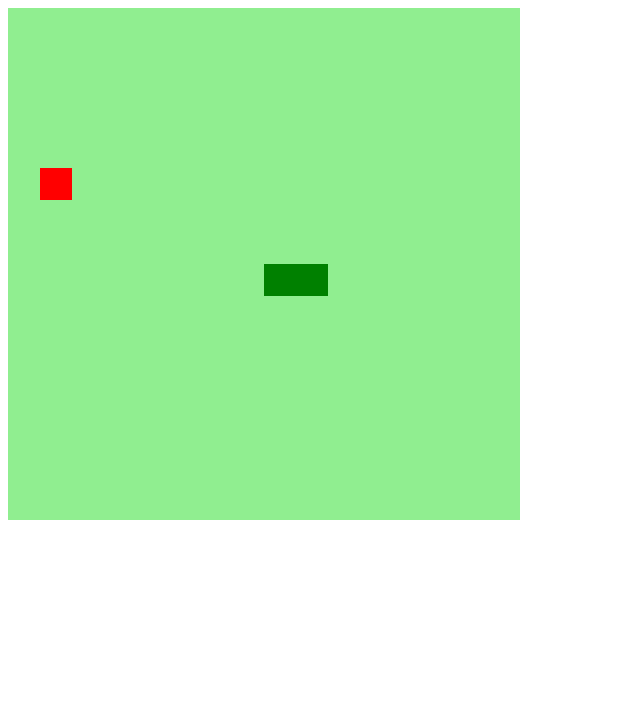
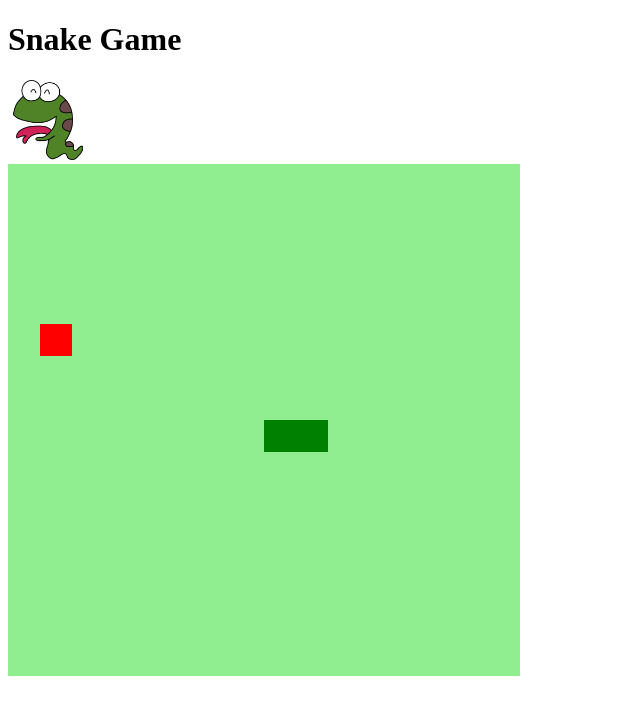
Before and after one commit to marisasales/snake-game, a plain HTML site: page index.html in a window 1280 px wide. Shown: the whole page, without its empty margins (0-640 px from the left). Drawn offline with Linux system fonts and the light colour scheme.

Commit message:
feat: add image and add header and main in html

```diff
--- a/index.html
+++ b/index.html
@@ -7,7 +7,14 @@
   <title>Snake Game</title>
 </head>
 <body>
-  <canvas id="snake" width="512" height="512"></canvas>
+  <header>
+    <h1>Snake Game</h1>
+    <img src="img/happy_python.png" alt="Snake Python" width="80" height="80">
+  </header>
+
+  <main>
+    <canvas id="snake" width="512" height="512"></canvas>
+  </main>
 
   <script src="script.js"></script>
 </body>
```
Also changed, not shown: img/happy_python.png (added).
